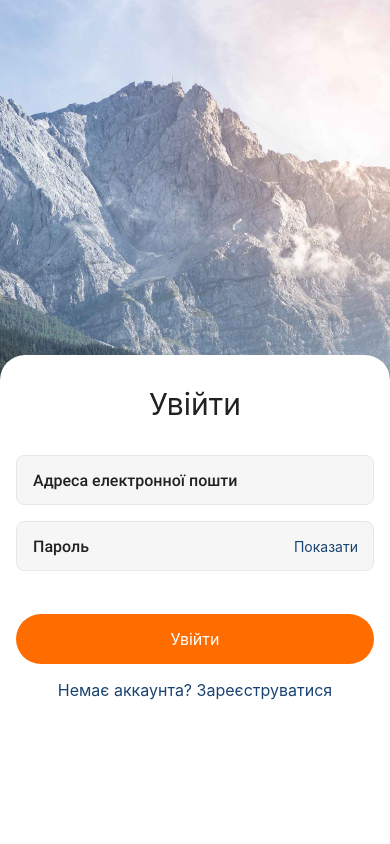
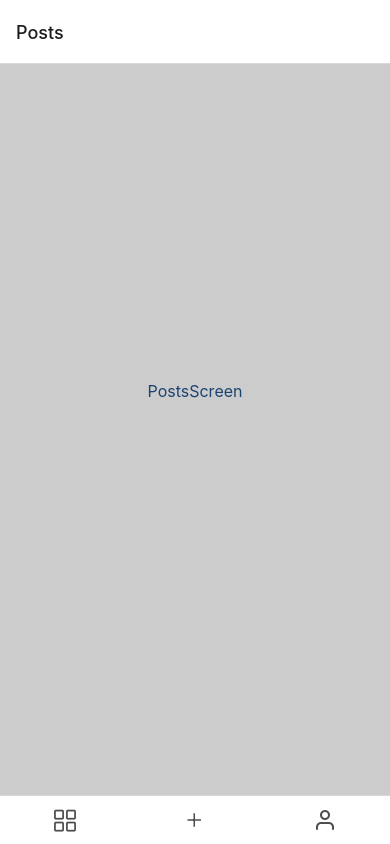
Before and after one commit to YevheniiaVier/reactNatProject, a React Native app: screen / in a window 390 px wide. Built offline with nearby package versions, Linux system fonts and the light colour scheme.

Commit message:
adds button menu

```diff
--- a/App.js
+++ b/App.js
@@ -2,57 +2,11 @@ import { useFonts } from "expo-font";
 
 import { NavigationContainer } from "@react-navigation/native";
 import { Text } from "react-native";
-import { createNativeStackNavigator } from "@react-navigation/native-stack";
-import { createBottomTabNavigator } from "@react-navigation/bottom-tabs";
-
-import { RegistrationScreen } from "./Screens/Auth/RegistrationScreen";
-import { LoginScreen } from "./Screens/Auth/LoginScreen";
-import { PostsScreen } from "./Screens/main/PostsScreen";
-import { CreatePostsScreen } from "./Screens/main/CreatePostsScreen";
-import { CommentsScreen } from "./Screens/main/CommentsScreen";
-import { ProfileScreen } from "./Screens/main/ProfileScreen";
-import { MapScreen } from "./Screens/main/MapScreen";
-import { HomeScreen } from "./Screens/main/HomeScreen";
+import { userRoute } from "./router";
 
 const RobotoRegular = require("./assets/fonts/Roboto/Roboto-Regular.ttf");
 const RobotoBold = require("./assets/fonts/Roboto/Roboto-Bold.ttf");
 const RobotoMedium = require("./assets/fonts/Roboto/Roboto-Medium.ttf");
-
-const Tab = createBottomTabNavigator();
-const AuthStack = createNativeStackNavigator();
-
-const userRoute = (isAuth) => {
-  if (!isAuth) {
-    return (
-      <AuthStack.Navigator initialRouteName="Login">
-        <AuthStack.Screen
-          options={{
-            headerShown: false,
-          }}
-          name="Registration"
-          component={RegistrationScreen}
-        />
-        <AuthStack.Screen
-          options={{
-            headerShown: false,
-          }}
-          name="Login"
-          component={LoginScreen}
-        />
-      </AuthStack.Navigator>
-    );
-  }
-  return (
-    <Tab.Navigator>
-      <Tab.Screen name="Posts" component={PostsScreen} />
-      <Tab.Screen name="CreatePosts" component={CreatePostsScreen} />
-      <Tab.Screen name="Comments" component={CommentsScreen} />
-      <Tab.Screen name="Profile" component={ProfileScreen} />
-      <Tab.Screen name="Map" component={MapScreen} />
-      <Tab.Screen name="Home" component={HomeScreen} />
-    </Tab.Navigator>
-  );
-};
 
 export default function App() {
   const [fontsLoaded] = useFonts({
@@ -60,7 +14,7 @@ export default function App() {
     "Roboto-Bold": RobotoBold,
     "Roboto-Medium": RobotoMedium,
   });
-  const routing = userRoute(null);
+  const routing = userRoute({});
 
   if (!fontsLoaded) {
     return <Text>Loading...</Text>;
--- a/package.json
+++ b/package.json
@@ -10,6 +10,7 @@
     "devtools": "react-devtools"
   },
   "dependencies": {
+    "@expo/vector-icons": "^13.0.0",
     "@react-navigation/bottom-tabs": "^6.5.5",
     "@react-navigation/native": "^6.1.4",
     "@react-navigation/native-stack": "^6.9.10",
--- /dev/null
+++ b/router.js
@@ -0,0 +1,85 @@
+import { createNativeStackNavigator } from "@react-navigation/native-stack";
+import { createBottomTabNavigator } from "@react-navigation/bottom-tabs";
+import { AntDesign } from "@expo/vector-icons";
+import { Feather } from "@expo/vector-icons";
+import { Ionicons } from "@expo/vector-icons";
+
+import { RegistrationScreen } from "./Screens/Auth/RegistrationScreen";
+import { LoginScreen } from "./Screens/Auth/LoginScreen";
+import { PostsScreen } from "./Screens/main/PostsScreen";
+import { CreatePostsScreen } from "./Screens/main/CreatePostsScreen";
+import { CommentsScreen } from "./Screens/main/CommentsScreen";
+import { ProfileScreen } from "./Screens/main/ProfileScreen";
+import { MapScreen } from "./Screens/main/MapScreen";
+import { HomeScreen } from "./Screens/main/HomeScreen";
+
+const Tab = createBottomTabNavigator();
+const AuthStack = createNativeStackNavigator();
+
+export const userRoute = (isAuth) => {
+  if (!isAuth) {
+    return (
+      <AuthStack.Navigator initialRouteName="Login">
+        <AuthStack.Screen
+          options={{
+            headerShown: false,
+          }}
+          name="Registration"
+          component={RegistrationScreen}
+        />
+        <AuthStack.Screen
+          options={{
+            headerShown: false,
+          }}
+          name="Login"
+          component={LoginScreen}
+        />
+      </AuthStack.Navigator>
+    );
+  }
+  return (
+    <Tab.Navigator>
+      <Tab.Screen
+        options={{
+          tabBarShowLabel: false,
+          tabBarIcon: ({ focused, size, color }) => (
+            <AntDesign
+              name="appstore-o"
+              size={size}
+              color="rgba(33, 33, 33, 0.8)"
+            />
+          ),
+        }}
+        name="Posts"
+        component={PostsScreen}
+      />
+      <Tab.Screen
+        options={{
+          tabBarShowLabel: false,
+          tabBarIcon: ({ focused, size, color }) => (
+            <Ionicons name="add" size={24} color="rgba(33, 33, 33, 0.8)" />
+          ),
+
+          backgroundColor: "orange",
+          borderRadius: 6,
+          height: 30,
+        }}
+        name="CreatePosts"
+        component={CreatePostsScreen}
+      />
+      {/* <Tab.Screen name="Comments" component={CommentsScreen} /> */}
+      <Tab.Screen
+        options={{
+          tabBarShowLabel: false,
+          tabBarIcon: ({ focused, size, color }) => (
+            <Feather name="user" size={24} color="rgba(33, 33, 33, 0.8)" />
+          ),
+        }}
+        name="Profile"
+        component={ProfileScreen}
+      />
+      {/* <Tab.Screen name="Map" component={MapScreen} /> */}
+      {/* <Tab.Screen name="Home" component={HomeScreen} /> */}
+    </Tab.Navigator>
+  );
+};
```
Also changed, not shown: 1 other file (tests, documents, lock files or other folders).
